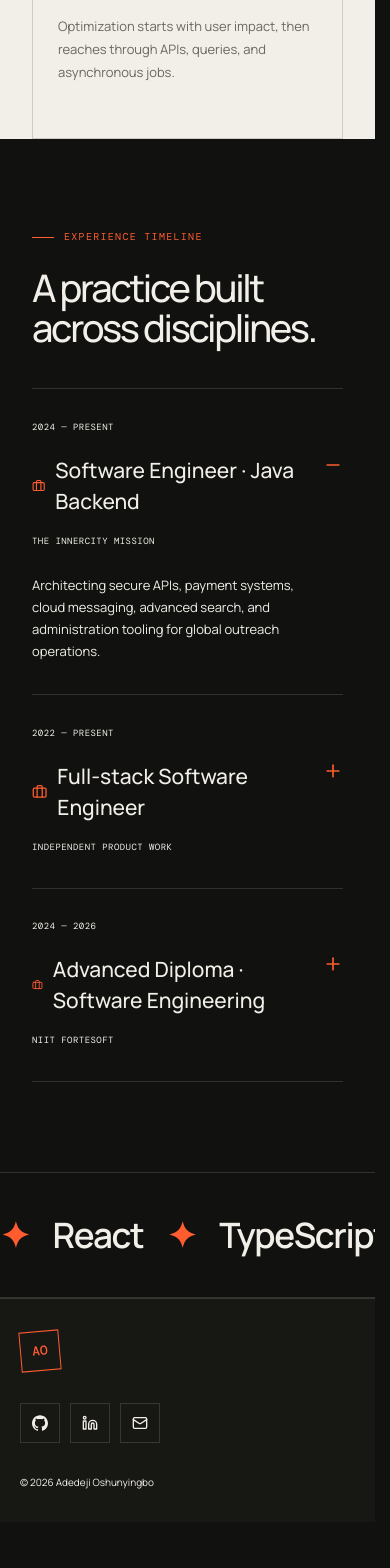
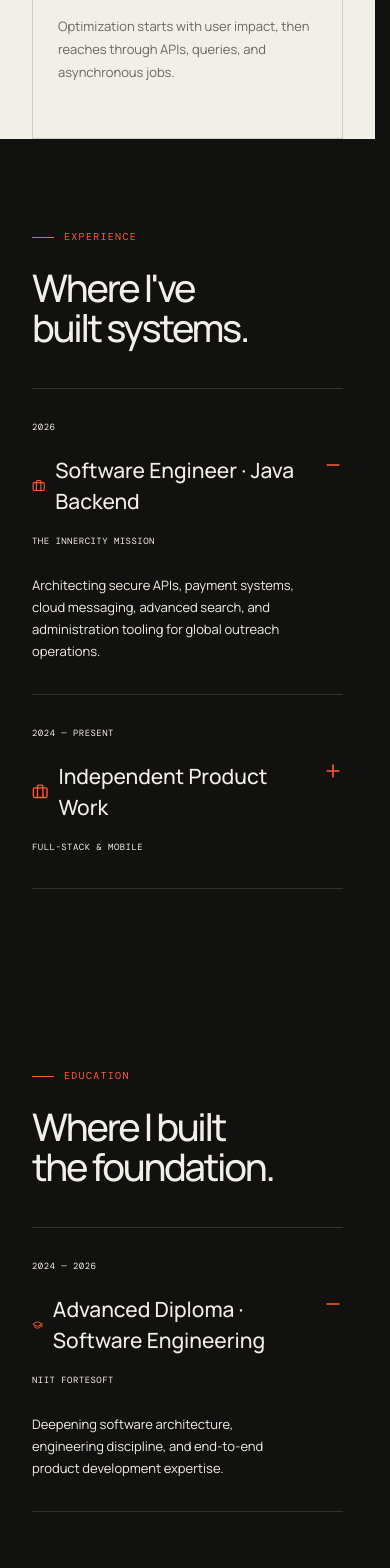
Before and after one commit to kingz1127/AdedejiPortfolio, a React (Vite) app: page /about in a window 390 px wide. Shown: the part 1980-3548 px from the top of the page. Before the commit the page ends 3502 px from the top, so only its background shows below. Built offline with nearby package versions, Linux system fonts and the light colour scheme; no server answers.

Commit message:
web3form success

```diff
--- a/src/components/Navbar.tsx
+++ b/src/components/Navbar.tsx
@@ -44,7 +44,7 @@ export default function NavBar() {
             className={({ isActive }) =>
               cn(
                 "text-[13px] font-semibold text-muted-foreground transition-colors hover:text-foreground",
-                isActive && "text-foreground",
+                isActive && "text-foreground w-16 rounded-full h-6 justify-center items-center flex bg-accent",
               )
             }
           >
@@ -74,7 +74,7 @@ export default function NavBar() {
             className="md:hidden"
             aria-label="Toggle navigation"
           >
-            <Menu className="h-5 w-5" />
+            <Menu className="h-5 w-5  hover:bg-accent" />
           </Button>
         </SheetTrigger>
         <SheetContent side="right" className="w-[240px] bg-ink border-border">
@@ -92,7 +92,7 @@ export default function NavBar() {
                 className={({ isActive }) =>
                   cn(
                     "rounded-md px-3 py-3 text-sm font-semibold text-muted-foreground transition-colors hover:bg-accent/10 hover:text-foreground",
-                    isActive && "text-foreground",
+                    isActive && "text-foreground bg-accent",
                   )
                 }
               >
--- a/src/components/sections/CaseStudyDialog.tsx
+++ b/src/components/sections/CaseStudyDialog.tsx
@@ -84,6 +84,21 @@ export function CaseStudyDialog({
             </div>
 
             {/* Link */}
+
+
+           <div className="flex flex-wrap items-center gap-5">
+  {project.homepageUrl && (
+    <a
+      href={project.homepageUrl}
+      target="_blank"
+      rel="noreferrer"
+      className="inline-flex h-[48px] items-center gap-2.5 rounded-none bg-brand px-5 text-[13px] font-bold text-paper transition-colors hover:bg-ink hover:text-paper"
+    >
+      Visit live site
+      <ArrowUpRight className="h-4 w-4" />
+    </a>
+  )}
+
   <a
     href={project.githubUrl ?? "https://github.com/kingz1127"}
     target="_blank"
@@ -94,6 +109,7 @@ export function CaseStudyDialog({
     <ArrowUpRight className="h-4 w-4" />
   </a>
 </div>
+          </div>
         )}
       </DialogContent>
     </Dialog>
--- a/src/components/sections/ImpactStrip.tsx
+++ b/src/components/sections/ImpactStrip.tsx
@@ -1,18 +1,79 @@
-const stats = [
-  { value: "04+", label: "Years building" },
-  { value: "40%", label: "Faster API responses" },
-  { value: "3-tier", label: "Secure role architecture" },
+import { useEffect, useRef, useState } from "react";
+import { useInView } from "motion/react";
+
+const START_DATE = new Date(2024, 0, 1); // Jan 1, 2024
+
+function getTotalMonths(): number {
+  const now = new Date();
+  let years = now.getFullYear() - START_DATE.getFullYear();
+  let months = now.getMonth() - START_DATE.getMonth();
+  if (months < 0) {
+    years -= 1;
+    months += 12;
+  }
+  return years * 12 + months;
+}
+
+function formatMonths(total: number): string {
+  const years = Math.floor(total / 12);
+  const months = total % 12;
+  return `${String(years).padStart(2, "0")}y ${String(months).padStart(2, "0")}m`;
+}
+
+/** Animates 0 → target once `start` becomes true. */
+function useCountUp(target: number, duration = 1400, start: boolean) {
+  const [value, setValue] = useState(0);
+  const rafRef = useRef<number | null>(null);
+
+  useEffect(() => {
+    if (!start) return;
+
+    const startTime = performance.now();
+
+    function tick(now: number) {
+      const elapsed = now - startTime;
+      const progress = Math.min(elapsed / duration, 1);
+      const eased = 1 - Math.pow(1 - progress, 3);
+      setValue(Math.round(eased * target));
+
+      if (progress < 1) {
+        rafRef.current = requestAnimationFrame(tick);
+      }
+    }
+
+    rafRef.current = requestAnimationFrame(tick);
+
+    return () => {
+      if (rafRef.current !== null) cancelAnimationFrame(rafRef.current);
+    };
+  }, [target, duration, start]);
+
+  return value;
+}
+
+export default function ImpactStrip() {
+  const sectionRef = useRef<HTMLElement>(null);
+  const inView = useInView(sectionRef, { once: true, amount: 0.3 });
+
+  const totalMonths = getTotalMonths();
+  const animatedMonths = useCountUp(totalMonths, 2400, inView);
+  const animatedPercent = useCountUp(40, 3200, inView);
+  const animatedTiers = useCountUp(3, 1400, inView);
+
+  const stats = [
+  { value: formatMonths(animatedMonths), label: "Years building" },
+  { value: `${animatedPercent}%`, label: "Faster API at ICM" },
+  { value: `${animatedTiers}-tier`, label: "RBAC at ICM" },
   { value: "Full-stack", label: "End-to-end ownership" },
 ];
 
-export default function ImpactStrip() {
   return (
     <section
+      ref={sectionRef}
       aria-label="Career highlights"
       className="grid grid-cols-2 border-y border-border lg:grid-cols-4"
     >
       {stats.map((stat, index) => {
-        // Borders: bottom on first two at mobile, right on all but last
         const isMobileTopRow = index < 2;
         const isLast = index === stats.length - 1;
         const isDesktopLast = index === 3;
@@ -22,13 +83,9 @@ export default function ImpactStrip() {
             key={stat.label}
             className={[
               "flex min-h-[125px] flex-col justify-center border-border px-5 py-6 lg:min-h-[154px] lg:px-[max(24px,4vw)] lg:py-8",
-              // Right border (skip last column on desktop, skip index 1 & 3 on mobile)
               !isLast && "border-r",
-              // Mobile: second item in each row shouldn't have right border
               index % 2 === 1 && "border-r-0",
-              // Mobile: first row gets bottom border
               isMobileTopRow && "border-b",
-              // Restore right border on desktop
               "lg:border-r",
               isDesktopLast && "lg:border-r-0",
               isMobileTopRow && "lg:border-b-0",
@@ -36,7 +93,7 @@ export default function ImpactStrip() {
               .filter(Boolean)
               .join(" ")}
           >
-            <strong className="mb-2 text-[clamp(30px,3vw,47px)] font-medium tracking-[-0.055em]">
+            <strong className="mb-2 text-[clamp(30px,3vw,47px)] font-medium tracking-[-0.055em] tabular-nums">
               {stat.value}
             </strong>
             <span className="text-[11px] text-muted">{stat.label}</span>
--- /dev/null
+++ b/src/components/sections/TimelineSection.tsx
@@ -0,0 +1,90 @@
+import { useState } from "react";
+import { Briefcase, GraduationCap, Plus, Minus } from "lucide-react";
+import { Reveal } from "@/components/motion/Reveal";
+import { Stagger, StaggerItem } from "@/components/motion/Stagger";
+import { cn } from "@/lib/utils";
+import type { TimelineItem } from "@/data/about";
+
+type TimelineSectionProps = {
+  id?: string;
+  eyebrow: string;
+  heading: React.ReactNode;
+  items: TimelineItem[];
+  variant: "experience" | "education";
+  defaultOpen?: number;
+};
+
+export function TimelineSection({
+  id,
+  eyebrow,
+  heading,
+  items,
+  variant,
+  defaultOpen = 0,
+}: TimelineSectionProps) {
+  const [openItem, setOpenItem] = useState<number>(defaultOpen);
+  const Icon = variant === "education" ? GraduationCap : Briefcase;
+
+  return (
+    <section
+      id={id}
+      className="grid grid-cols-1 gap-10 px-[max(32px,calc((100vw-1400px)/2))] py-[90px] lg:grid-cols-[0.7fr_1.3fr] lg:gap-[90px] lg:py-[140px]"
+    >
+      <Reveal from="left">
+        <div className="lg:sticky lg:top-10 lg:self-start">
+          <p className="mb-6 font-mono text-[10px] uppercase tracking-[0.13em] text-brand before:mr-2.5 before:inline-block before:h-px before:w-[22px] before:bg-current before:align-middle before:content-['']">
+            {eyebrow}
+          </p>
+          <h2 className="text-[clamp(38px,4vw,64px)] font-medium leading-[1.05] tracking-[-0.06em]">
+            {heading}
+          </h2>
+        </div>
+      </Reveal>
+
+      <Stagger className="border-t border-border">
+        {items.map((item, index) => {
+          const isOpen = openItem === index;
+          return (
+            <StaggerItem key={item.role}>
+              <button
+                type="button"
+                onClick={() => setOpenItem(index)}
+                className="grid w-full grid-cols-[1fr_25px] gap-5 border-b border-border py-8 text-left text-paper lg:grid-cols-[130px_1fr_30px] lg:gap-6"
+              >
+                <span className="col-span-2 font-mono text-[9px] uppercase tracking-[0.05em] text-muted lg:col-span-1">
+                  {item.date}
+                </span>
+                <div>
+                  <h3 className="mb-2 flex items-center gap-2.5 text-[21px] font-medium">
+                    <Icon className="h-[18px] w-[18px] text-brand" />
+                    {item.role}
+                  </h3>
+                  <span className="font-mono text-[9px] uppercase tracking-[0.05em] text-muted">
+                    {item.company}
+                  </span>
+                  <p
+                    className={cn(
+                      "overflow-hidden text-[13px] leading-[1.7] text-muted transition-[max-height,margin,opacity] duration-300",
+                      isOpen
+                        ? "mt-6 max-h-[160px] opacity-100"
+                        : "max-h-0 opacity-0",
+                    )}
+                  >
+                    {item.detail}
+                  </p>
+                </div>
+                <span className="text-right text-2xl text-brand">
+                  {isOpen ? (
+                    <Minus className="ml-auto h-5 w-5" />
+                  ) : (
+                    <Plus className="ml-auto h-5 w-5" />
+                  )}
+                </span>
+              </button>
+            </StaggerItem>
+          );
+        })}
+      </Stagger>
+    </section>
+  );
+}
--- a/src/data/about.ts
+++ b/src/data/about.ts
@@ -36,21 +36,24 @@ export const principles: Principle[] = [
   },
 ];
 
-export const timeline: TimelineItem[] = [
+export const experience: TimelineItem[] = [
   {
-    date: "2024 — Present",
+    date: "2026",
     role: "Software Engineer · Java Backend",
     company: "The InnerCity Mission",
     detail:
       "Architecting secure APIs, payment systems, cloud messaging, advanced search, and administration tooling for global outreach operations.",
   },
   {
-    date: "2022 — Present",
-    role: "Full-stack Software Engineer",
-    company: "Independent Product Work",
+    date: "2024 — Present",
+    role: "Independent Product Work",
+    company: "Full-stack & Mobile",
     detail:
       "Building booking platforms, real-time user systems, mobile media products, and responsive product interfaces from concept to deployment.",
   },
+];
+
+export const education: TimelineItem[] = [
   {
     date: "2024 — 2026",
     role: "Advanced Diploma · Software Engineering",
--- a/src/data/projects.ts
+++ b/src/data/projects.ts
@@ -10,6 +10,7 @@ export type Project = {
   stack: string[];
   accent: "orange" | "violet" | "mint" | "blue";
   githubUrl?: string;
+  homepageUrl?: string;
 };
 
 export const projects: Project[] = [
--- a/src/pages/About.tsx
+++ b/src/pages/About.tsx
@@ -1,9 +1,8 @@
-import { useState } from "react";
-import { Briefcase, ShieldCheck, Zap, Plus, Minus } from "lucide-react";
+import { Briefcase, ShieldCheck, Zap } from "lucide-react";
 import { Reveal } from "@/components/motion/Reveal";
 import { Stagger, StaggerItem } from "@/components/motion/Stagger";
-import { principles, timeline } from "@/data/about";
-import { cn } from "@/lib/utils";
+import { TimelineSection } from "@/components/sections/TimelineSection";
+import { principles, experience, education } from "@/data/about";
 
 const icons = {
   shield: ShieldCheck,
@@ -12,8 +11,6 @@ const icons = {
 };
 
 export default function About() {
-  const [openItem, setOpenItem] = useState(0);
-
   return (
     <>
       {/* ── Hero ──────────────────────────────────────────────── */}
@@ -78,66 +75,36 @@ export default function About() {
         </Stagger>
       </section>
 
-      {/* ── Timeline ──────────────────────────────────────────── */}
-      <section className="grid grid-cols-1 gap-10 px-[max(32px,calc((100vw-1400px)/2))] py-[90px] lg:grid-cols-[0.7fr_1.3fr] lg:gap-[90px] lg:py-[140px]">
-        <Reveal from="left">
-          <div className="lg:sticky lg:top-10 lg:self-start">
-            <p className="mb-6 font-mono text-[10px] uppercase tracking-[0.13em] text-brand before:mr-2.5 before:inline-block before:h-px before:w-[22px] before:bg-current before:align-middle before:content-['']">
-              Experience timeline
-            </p>
-            <h2 className="text-[clamp(38px,4vw,64px)] font-medium leading-[1.05] tracking-[-0.06em]">
-              A practice built
-              <br />
-              across disciplines.
-            </h2>
-          </div>
-        </Reveal>
+      {/* ── Experience ────────────────────────────────────────── */}
+      <TimelineSection
+        id="experience"
+        eyebrow="Experience"
+        heading={
+          <>
+            Where I&apos;ve
+            <br />
+            built systems.
+          </>
+        }
+        items={experience}
+        variant="experience"
+      />
 
-        <Stagger className="border-t border-border">
-          {timeline.map((item, index) => {
-            const isOpen = openItem === index;
-            return (
-              <StaggerItem key={item.role}>
-                <button
-                  type="button"
-                  onClick={() => setOpenItem(index)}
-                  className="grid w-full grid-cols-[1fr_25px] gap-5 border-b border-border py-8 text-left text-paper lg:grid-cols-[130px_1fr_30px] lg:gap-6"
-                >
-                  <span className="col-span-2 font-mono text-[9px] uppercase tracking-[0.05em] text-muted lg:col-span-1">
-                    {item.date}
-                  </span>
-                  <div>
-                    <h3 className="mb-2 flex items-center gap-2.5 text-[21px] font-medium">
-                      <Briefcase className="h-[18px] w-[18px] text-brand" />
-                      {item.role}
-                    </h3>
-                    <span className="font-mono text-[9px] uppercase tracking-[0.05em] text-muted">
-                      {item.company}
-                    </span>
-                    <p
-                      className={cn(
-                        "overflow-hidden text-[13px] leading-[1.7] text-muted transition-[max-height,margin,opacity] duration-300",
-                        isOpen
-                          ? "mt-6 max-h-[160px] opacity-100"
-                          : "max-h-0 opacity-0",
-                      )}
-                    >
-                      {item.detail}
-                    </p>
-                  </div>
-                  <span className="text-right text-2xl text-brand">
-                    {isOpen ? (
-                      <Minus className="ml-auto h-5 w-5" />
-                    ) : (
-                      <Plus className="ml-auto h-5 w-5" />
-                    )}
-                  </span>
-                </button>
-              </StaggerItem>
-            );
-          })}
-        </Stagger>
-      </section>
+      {/* ── Education ─────────────────────────────────────────── */}
+      <TimelineSection
+        id="education"
+        eyebrow="Education"
+        heading={
+          <>
+            Where I built
+            <br />
+            the foundation.
+          </>
+        }
+        items={education}
+        variant="education"
+        defaultOpen={0}
+      />
 
       {/* ── Capability marquee ────────────────────────────────── */}
       <div className="overflow-hidden border-y border-border py-9">
@@ -148,7 +115,6 @@ export default function About() {
               <span className="mx-6 text-brand">✦</span>
             </span>
           ))}
-          {/* Duplicate for seamless loop */}
           {["Java", "Spring Boot", "React", "TypeScript", "PostgreSQL", "Cloud systems"].map((tech) => (
             <span key={`${tech}-dup`} className="flex items-center">
               {tech}
--- a/src/pages/HomePage.tsx
+++ b/src/pages/HomePage.tsx
@@ -10,8 +10,8 @@ export default function HomePage() {
   return (
     <>
       <Hero />
-      <Reveal from="3d" duration={0.9}><ImpactStrip /></Reveal>
-      <Reveal from="3d" delay={0.05}><WorkPreview /></Reveal>
+      <Reveal from="3d" duration={1.9}><ImpactStrip /></Reveal>
+      <Reveal from="3d" delay={0.9}><WorkPreview /></Reveal>
       <Reveal from="bottom"><ExpertiseSection /></Reveal>
       <Reveal from="bottom"><AboutSection /></Reveal>
       <Reveal from="3d"><ContactSection /></Reveal>
--- a/src/pages/Work.tsx
+++ b/src/pages/Work.tsx
@@ -36,6 +36,7 @@ export default function Work() {
       stack: repo.language ? [repo.language] : [],
       accent: accents[index % accents.length],
       githubUrl: repo.html_url,
+      homepageUrl: repo.homepage ?? undefined,
     }));
   }, [repos]);
 
@@ -152,10 +153,25 @@ export default function Work() {
                   </p>
                 </div>
 
-                <span className="hidden items-center gap-2 self-center border-b border-border pb-2 text-[11px] transition-all group-hover:gap-4 group-hover:text-brand lg:flex">
-                  Open case study
-                  <ArrowUpRight className="h-5 w-5" />
-                </span>
+                <div className="hidden items-center gap-6 self-center lg:flex">
+  {project.homepageUrl && (
+    <a
+      href={project.homepageUrl}
+      target="_blank"
+      rel="noreferrer"
+      onClick={(e) => e.stopPropagation()}
+      className="flex items-center gap-2 border-b border-brand pb-2 text-[11px] text-brand transition-all hover:gap-4"
+    >
+      Live site
+      <ArrowUpRight className="h-4 w-4" />
+    </a>
+  )}
+
+  <span className="flex items-center gap-2 border-b border-border pb-2 text-[11px] transition-all group-hover:gap-4 group-hover:text-brand">
+    Open case study
+    <ArrowUpRight className="h-5 w-5" />
+  </span>
+</div>
               </button>
             </StaggerItem>
           ))}
```
Lines whose indentation alone changed are shown as unchanged.
